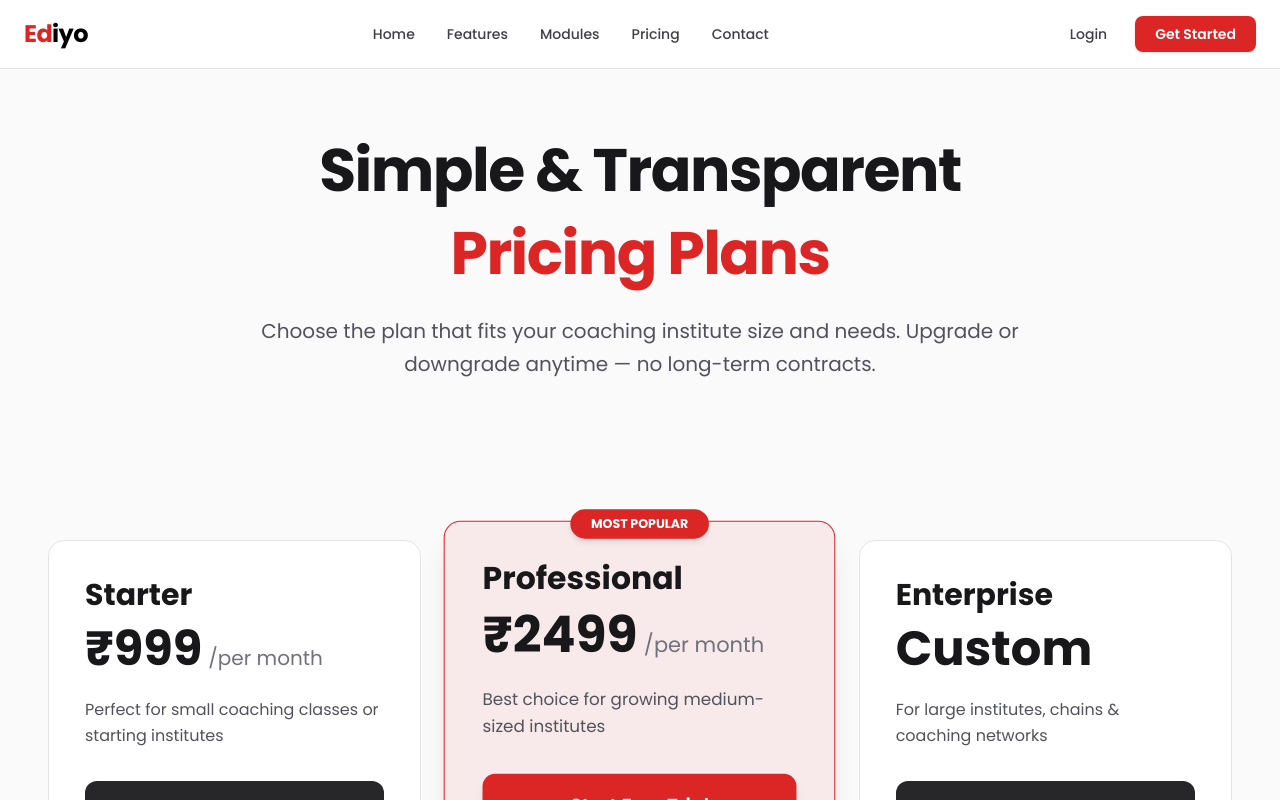
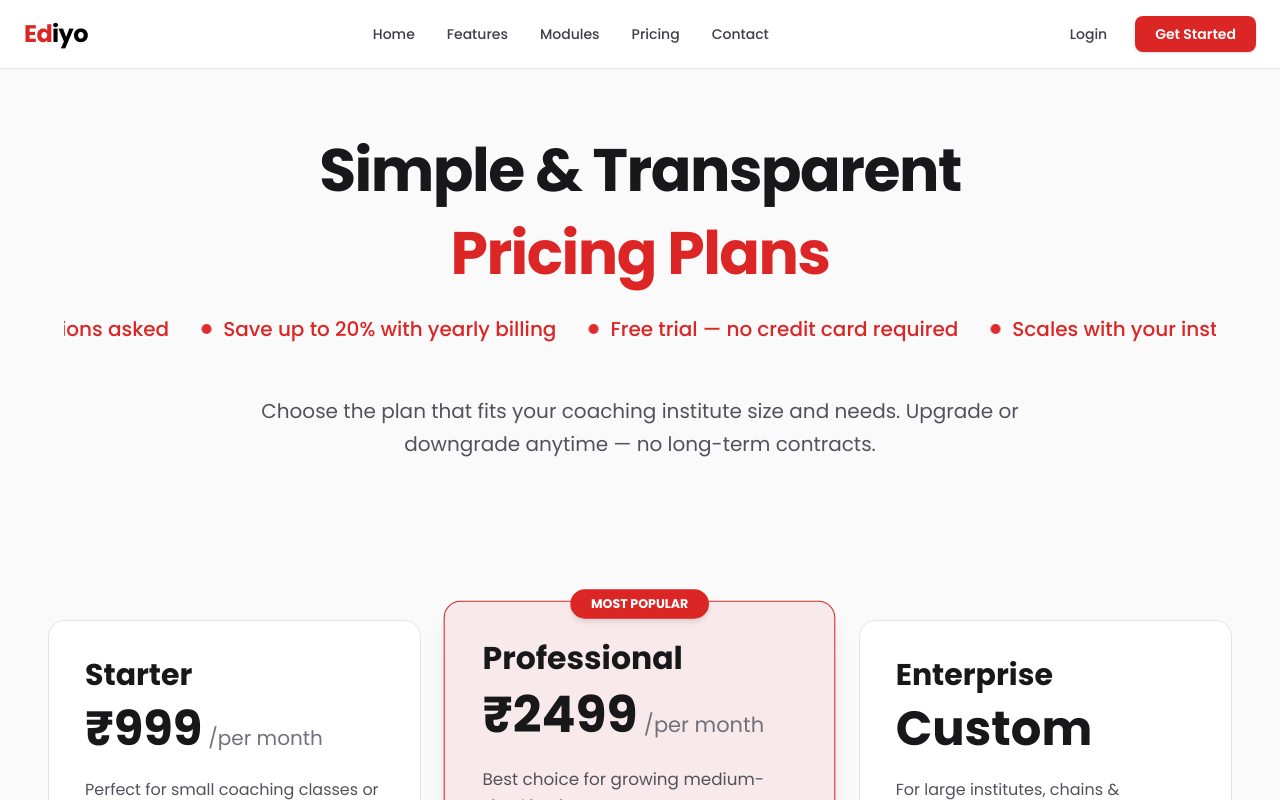
Before and after one commit to riturajrai/TutionMangmentSystem, a Next.js app: page /pricing in a window 1280 px wide. Shown: the top 800 px of the page. Built offline with nearby package versions, Linux system fonts and the light colour scheme.

Commit message:
new updated code

```diff
--- a/app/contact/page.tsx
+++ b/app/contact/page.tsx
@@ -11,6 +11,7 @@ import {
   Loader2,
   Building2,
 } from "lucide-react";
+import { motion } from "framer-motion"; // ← Make sure framer-motion is installed
 
 export default function ContactPage() {
   const [formStatus, setFormStatus] = useState<"idle" | "loading" | "success" | "error">("idle");
@@ -33,9 +34,8 @@ export default function ContactPage() {
     e.preventDefault();
     setFormStatus("loading");
 
-    // Replace with your actual form submission (Formspree, EmailJS, API route, etc.)
+    // Replace with real form submission logic later
     setTimeout(() => {
-      // Demo random success/error
       if (Math.random() > 0.15) {
         setFormStatus("success");
         setFormData({ name: "", email: "", phone: "", subject: "", message: "" });
@@ -44,6 +44,15 @@ export default function ContactPage() {
       }
     }, 1800);
   };
+
+  const ANIMATED_TEXTS = [
+    "Most replies within 4-6 hours during business days",
+    "Free personalized demo available on request",
+    "Dedicated support for institutes of all sizes",
+    "Get answers to pricing, features & integrations",
+    "Call us directly for urgent help",
+    "We're excited to help your institute grow!",
+  ];
 
   return (
     <div className="min-h-screen bg-zinc-50 dark:bg-zinc-950 text-zinc-900 dark:text-zinc-100">
@@ -57,9 +66,33 @@ export default function ContactPage() {
             </span>
           </h1>
 
-          <p className="mt-6 text-base sm:text-lg md:text-xl text-zinc-600 dark:text-zinc-400 max-w-3xl mx-auto leading-relaxed">
+          {/* Infinite animated scrolling text */}
+          <div className="mt-6 overflow-hidden">
+            <div className="relative h-10 sm:h-12">
+              <motion.div
+                className="absolute whitespace-nowrap flex items-center gap-8 text-base sm:text-lg md:text-xl font-medium text-[rgb(var(--color-primary))]"
+                animate={{ x: ["0%", "-50%"] }}
+                transition={{
+                  duration: 30,
+                  repeat: Infinity,
+                  repeatType: "loop",
+                  ease: "linear",
+                }}
+              >
+                {/* Duplicate for seamless loop */}
+                {[...ANIMATED_TEXTS, ...ANIMATED_TEXTS].map((text, i) => (
+                  <span key={i} className="flex items-center gap-3">
+                    <span className="inline-block w-2.5 h-2.5 rounded-full bg-[rgb(var(--color-primary))] animate-pulse" />
+                    {text}
+                  </span>
+                ))}
+              </motion.div>
+            </div>
+          </div>
+
+          <p className="mt-8 text-base sm:text-lg md:text-xl text-zinc-600 dark:text-zinc-400 max-w-3xl mx-auto leading-relaxed">
             Have questions about our software? Need a personalized demo?
-            We're here to help — most replies within 4-6 hours during business days!
+            We're here to help — fast & friendly support!
           </p>
         </div>
       </section>
@@ -237,7 +270,7 @@ export default function ContactPage() {
         </div>
       </div>
 
-      {/* Optional Map Section */}
+      {/* Map Section */}
       <section className="py-16 md:py-24 px-5 sm:px-8 md:px-12 bg-zinc-100 dark:bg-zinc-900/50">
         <div className="max-w-7xl mx-auto text-center">
           <h2 className="text-2xl md:text-3xl font-bold mb-6">Visit Our Office</h2>
@@ -245,7 +278,6 @@ export default function ContactPage() {
             We're located in the heart of Noida's IT corridor — come say hello!
           </p>
 
-          {/* Replace with real Google Maps iframe */}
           <div className="aspect-video bg-zinc-200 dark:bg-zinc-800 rounded-2xl overflow-hidden shadow-xl">
             <iframe
               src="https://www.google.com/maps/embed?pb=!1m18!1m12!1m3!1d3502.1234567890123!2d77.378!3d28.623!2m3!1f0!2f0!3f0!3m2!1i1024!2i768!4f13.1!3m3!1m2!1s0x390ceff!5e0!3m2!1sen!2sin!4v1698765432100"
--- a/app/modules/page.tsx
+++ b/app/modules/page.tsx
@@ -1,6 +1,7 @@
 "use client";
 
 import Image from "next/image";
+import { motion } from "framer-motion"; // Make sure framer-motion is installed
 import {
   Users,
   CreditCard,
@@ -56,6 +57,16 @@ const MODULES = [
   },
 ];
 
+const ANIMATED_MODULE_TEXTS = [
+  "Manage everything from one modern dashboard",
+  "Save hours of daily admin work",
+  "Boost revenue with smart analytics",
+  "Parents & students love the mobile app",
+  "100% secure & 99.98% uptime",
+  "Perfect for small to large coaching centers",
+  "Fast onboarding — ready in just 48 hours",
+];
+
 export default function ModulesPage() {
   return (
     <div className="min-h-screen bg-zinc-50 dark:bg-zinc-950 text-zinc-900 dark:text-zinc-100">
@@ -69,7 +80,31 @@ export default function ModulesPage() {
             </span>
           </h1>
 
-                    <p className="mt-6 text-base sm:text-lg md:text-xl text-zinc-600 dark:text-zinc-400 max-w-3xl mx-auto leading-relaxed">
+          {/* Infinite animated scrolling text */}
+          <div className="mt-6 overflow-hidden">
+            <div className="relative h-10 sm:h-12">
+              <motion.div
+                className="absolute whitespace-nowrap flex items-center gap-8 text-base sm:text-lg md:text-xl font-medium text-[rgb(var(--color-primary))]"
+                animate={{ x: ["0%", "-50%"] }}
+                transition={{
+                  duration: 30,
+                  repeat: Infinity,
+                  repeatType: "loop",
+                  ease: "linear",
+                }}
+              >
+                {/* Duplicate for seamless infinite loop */}
+                {[...ANIMATED_MODULE_TEXTS, ...ANIMATED_MODULE_TEXTS].map((text, i) => (
+                  <span key={i} className="flex items-center gap-3">
+                    <span className="inline-block w-2.5 h-2.5 rounded-full bg-[rgb(var(--color-primary))] animate-pulse" />
+                    {text}
+                  </span>
+                ))}
+              </motion.div>
+            </div>
+          </div>
+
+          <p className="mt-8 text-base sm:text-lg md:text-xl text-zinc-600 dark:text-zinc-400 max-w-3xl mx-auto leading-relaxed">
             Complete solution trusted by 1000+ institutes — from first inquiry to revenue growth
           </p>
         </div>
@@ -83,7 +118,8 @@ export default function ModulesPage() {
               <div
                 key={index}
                 className="bg-white dark:bg-zinc-900/70 rounded-2xl overflow-hidden border border-zinc-200/70 dark:border-zinc-800/50 hover:border-[rgb(var(--color-primary)/0.4)] hover:shadow-xl transition-all duration-300 flex flex-col h-full"
-                            >{/* Image Container - Clean & Centered */}
+              >
+                {/* Image Container - Clean & Centered */}
                 <div className="relative h-48 sm:h-56 md:h-64 bg-zinc-100 dark:bg-zinc-900 overflow-hidden">
                   <Image
                     src={module.image}
@@ -106,7 +142,7 @@ export default function ModulesPage() {
                     >
                       <module.icon size={26} className={module.color} />
                     </div>
-                                        <h3 className="text-xl md:text-xl font-bold leading-tight">
+                    <h3 className="text-xl md:text-2xl font-bold leading-tight">
                       {module.title}
                     </h3>
                   </div>
--- a/app/pricing/page.tsx
+++ b/app/pricing/page.tsx
@@ -1,5 +1,7 @@
 "use client";
 
+import { useState } from "react";
+import { motion } from "framer-motion"; // Make sure framer-motion is installed
 import { Check, X, ArrowRight } from "lucide-react";
 
 const PLANS = [
@@ -65,10 +67,20 @@ const PLANS = [
   },
 ];
 
+const ANIMATED_PRICING_TEXTS = [
+  "No hidden fees — ever",
+  "Cancel anytime, no questions asked",
+  "Save up to 20% with yearly billing",
+  "Free trial — no credit card required",
+  "Scales with your institute growth",
+  "Transparent pricing from day one",
+  "Affordable for Indian coaching centers",
+];
+
 export default function PricingPage() {
   return (
     <div className="min-h-screen bg-zinc-50 dark:bg-zinc-950 text-zinc-900 dark:text-zinc-100">
-      {/* Header */}
+      {/* Header / Hero */}
       <section className="pt-16 pb-20 px-5 sm:px-8 md:px-12 text-center">
         <div className="max-w-6xl mx-auto">
           <h1 className="text-3xl sm:text-4xl md:text-5xl lg:text-6xl font-extrabold tracking-tight leading-tight">
@@ -78,7 +90,31 @@ export default function PricingPage() {
             </span>
           </h1>
 
-          <p className="mt-6 text-base sm:text-lg md:text-xl text-zinc-600 dark:text-zinc-400 max-w-3xl mx-auto leading-relaxed">
+          {/* Infinite animated scrolling text */}
+          <div className="mt-6 overflow-hidden">
+            <div className="relative h-10 sm:h-12">
+              <motion.div
+                className="absolute whitespace-nowrap flex items-center gap-8 text-base sm:text-lg md:text-xl font-medium text-[rgb(var(--color-primary))]"
+                animate={{ x: ["0%", "-50%"] }}
+                transition={{
+                  duration: 28,
+                  repeat: Infinity,
+                  repeatType: "loop",
+                  ease: "linear",
+                }}
+              >
+                {/* Duplicate for seamless infinite loop */}
+                {[...ANIMATED_PRICING_TEXTS, ...ANIMATED_PRICING_TEXTS].map((text, i) => (
+                  <span key={i} className="flex items-center gap-3">
+                    <span className="inline-block w-2.5 h-2.5 rounded-full bg-[rgb(var(--color-primary))] animate-pulse" />
+                    {text}
+                  </span>
+                ))}
+              </motion.div>
+            </div>
+          </div>
+
+          <p className="mt-8 text-base sm:text-lg md:text-xl text-zinc-600 dark:text-zinc-400 max-w-3xl mx-auto leading-relaxed">
             Choose the plan that fits your coaching institute size and needs.
             Upgrade or downgrade anytime — no long-term contracts.
           </p>
```
Lines whose indentation alone changed are shown as unchanged.
